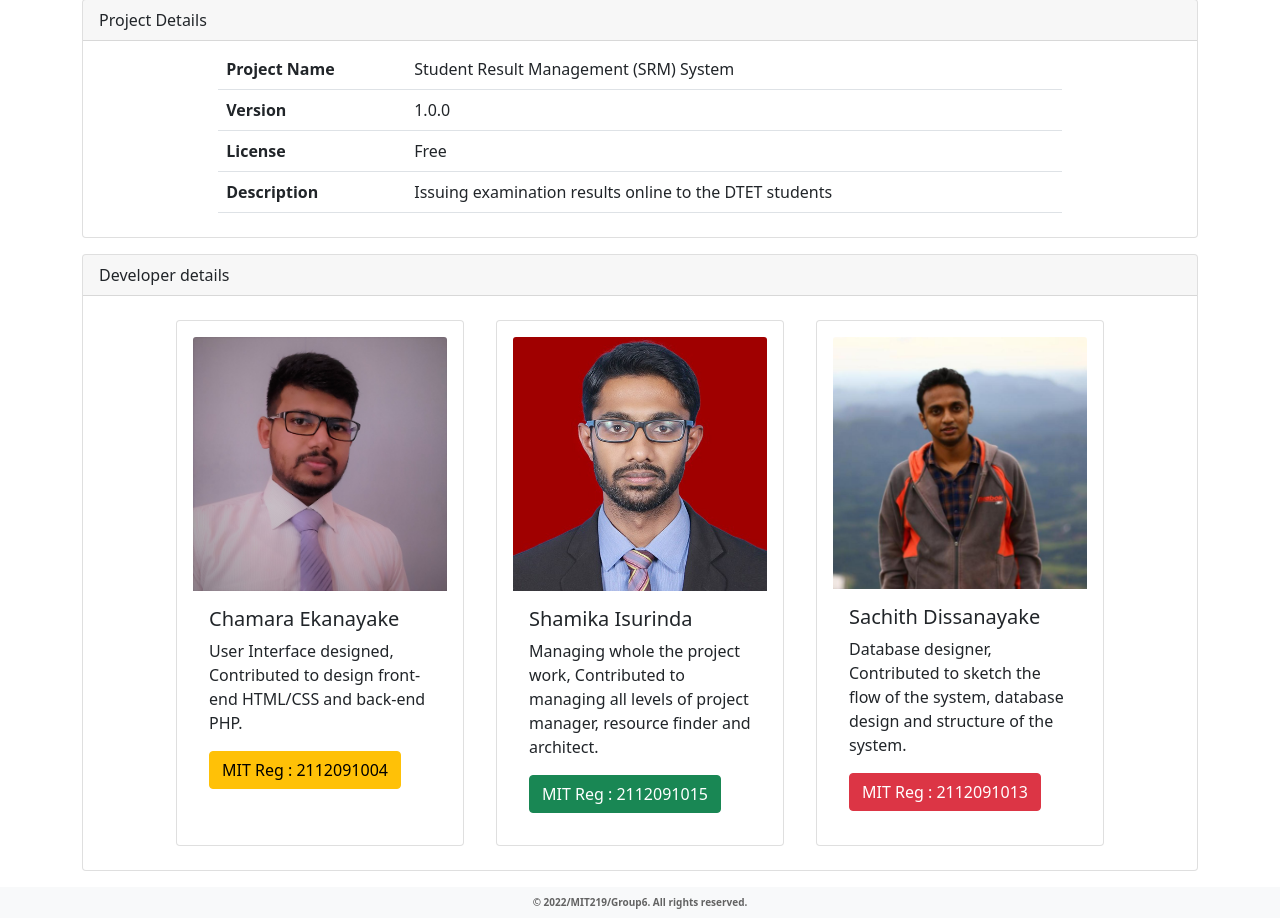
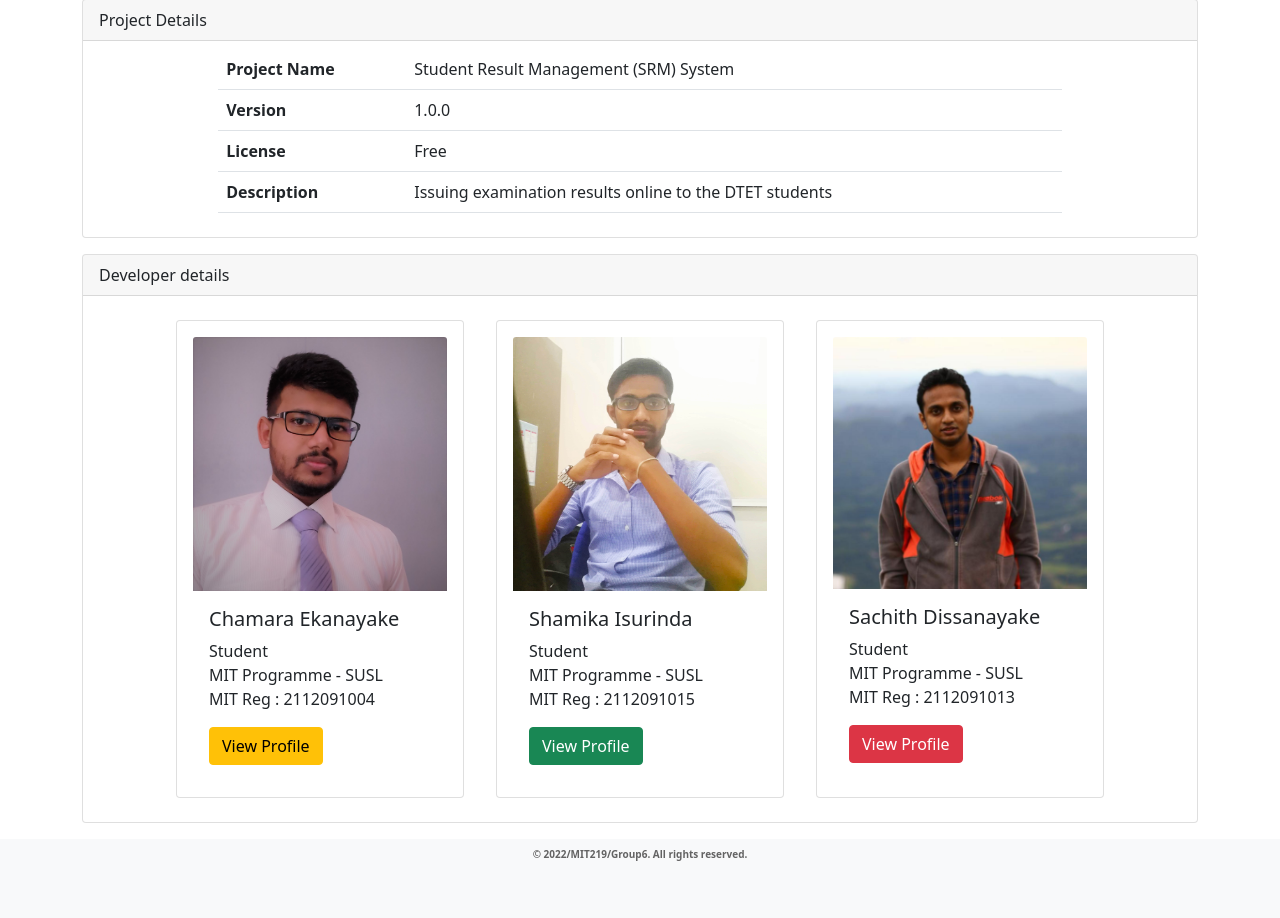
Before and after one commit to chamarasab/tec, a PHP site: page /about.php in a window 1280 px wide. Shown: the part 73-991 px from the top of the page. After the commit the page ends 934 px from the top, so only its background shows below. Run offline with PHP 8.4, Linux system fonts and the light colour scheme.

Commit message:
Change about page

```diff
--- a/about.php
+++ b/about.php
@@ -74,18 +74,18 @@
                         <img src="images/dev1.jpg" class="card-img-top" alt="...">
                         <div class="card-body">
                             <h5 class="card-title">Chamara Ekanayake</h5>
-                            <p class="card-text">User Interface designed, Contributed to design front-end HTML/CSS and back-end PHP.</p>
-                            <a href="https://vle.sab.ac.lk/user/profile.php" class="btn btn-warning">MIT Reg : 2112091004</a>
+                            <p class="card-text">Student<br>MIT Programme - SUSL<br>MIT Reg : 2112091004</p>
+                            <a href="https://vle.sab.ac.lk/user/profile.php" class="btn btn-warning">View Profile</a>
                         </div>
                     </div>
                     <!--end dev1 card-->
                     <!--dev1 card-->
                     <div class="card mx-3 p-3" style="width: 18rem;">
-                        <img src="images/dev4.jpeg" class="card-img-top" alt="...">
+                        <img src="images/dev2.jpg" class="card-img-top" alt="...">
                         <div class="card-body">
                             <h5 class="card-title">Shamika Isurinda</h5>
-                            <p class="card-text">Managing whole the project work, Contributed to managing all levels of project manager, resource finder and architect.</p>
-                            <a href="#" class="btn btn-success">MIT Reg : 2112091015</a>
+                            <p class="card-text">Student<br>MIT Programme - SUSL<br>MIT Reg : 2112091015</p>
+                            <a href="#" class="btn btn-success">View Profile</a>
                         </div>
                     </div>
                     <!--end dev1 card-->
@@ -94,8 +94,8 @@
                         <img src="images/dev3.jpeg" class="card-img-top" alt="...">
                         <div class="card-body">
                             <h5 class="card-title">Sachith Dissanayake</h5>
-                            <p class="card-text">Database designer, Contributed to sketch the flow of the system, database design and structure of the system.</p>
-                            <a href="#" class="btn btn-danger">MIT Reg : 2112091013</a>
+                            <p class="card-text">Student<br>MIT Programme - SUSL<br>MIT Reg : 2112091013</p>
+                            <a href="#" class="btn btn-danger">View Profile</a>
                         </div>
                     </div>
                     <!--end dev1 card-->
```
Also changed, not shown: images/dev2.jpg, images/dev4.jpeg (deleted).
